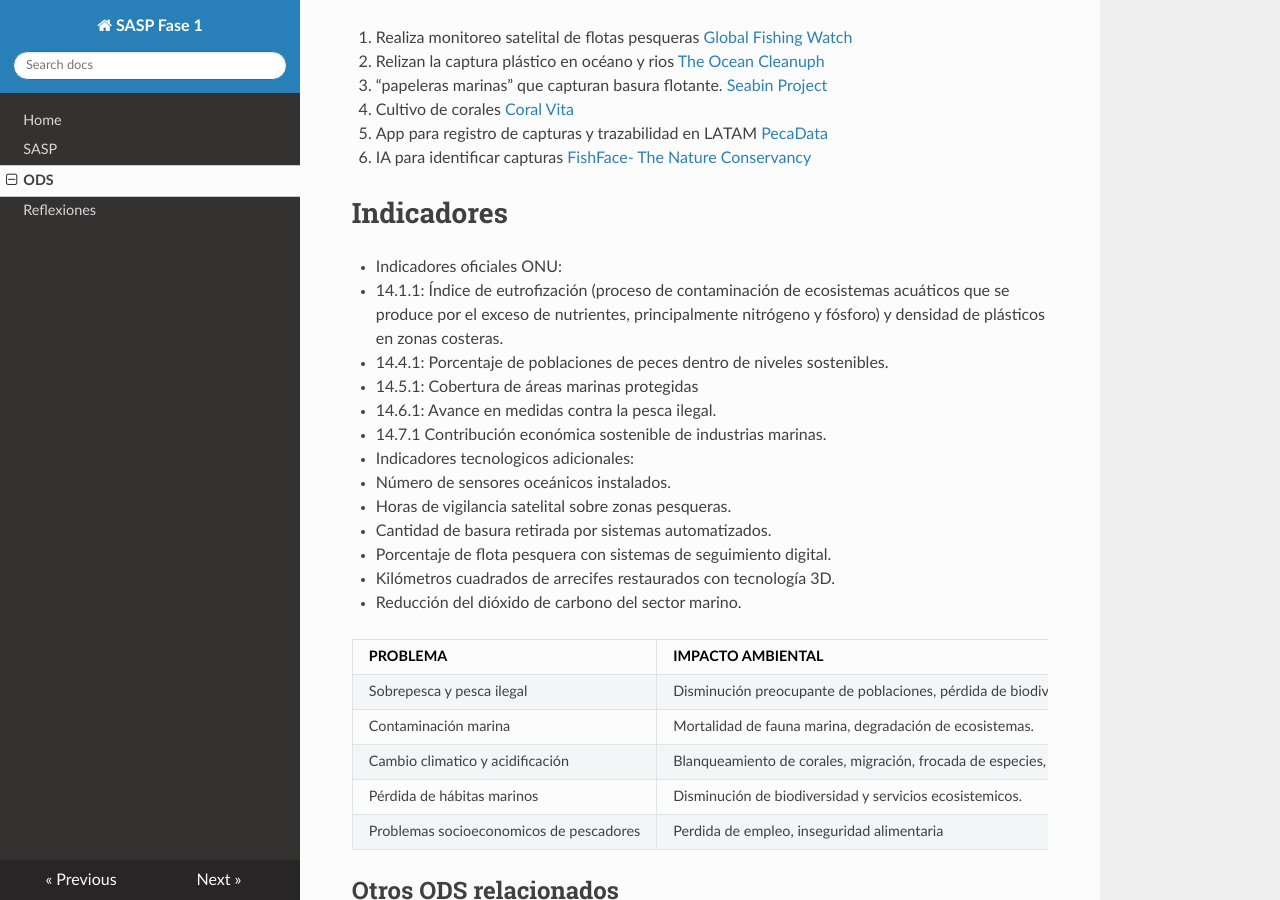
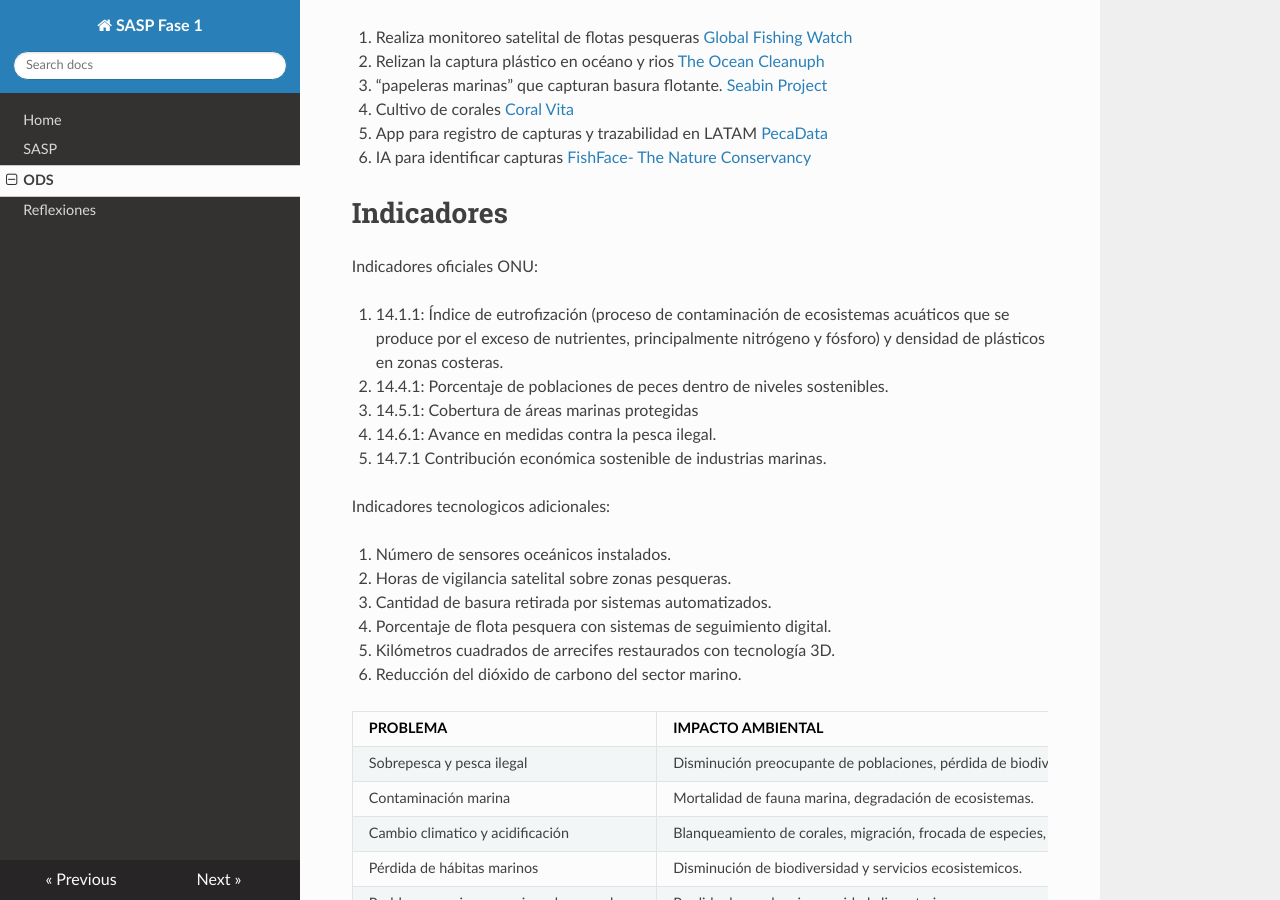
Before and after one commit to rgoncar723/SASP_Fase1_Src, an MkDocs documentation site: the page built from docs/ods.md, in a window 1280 px wide and 900 px high, scrolled down 2132 px. Built offline with MkDocs 1.6.1, drawn with Linux system fonts in a browser that asks for light colours; nearby versions of some CDN libraries.

Commit message:
Correcion aspecto ODS

```diff
--- a/docs/ods.md
+++ b/docs/ods.md
@@ -35,14 +35,16 @@ Como hemos mencionado anteriormente, la *implementación* de **satélites** y **
 [FishFace- The Nature Conservancy](https://www.nature.org/)
 
 # Indicadores
-- Indicadores oficiales ONU:
+
+Indicadores oficiales ONU:
 
 1. 14.1.1: Índice de eutrofización (proceso de contaminación de ecosistemas acuáticos que se produce por el exceso de nutrientes, principalmente nitrógeno y fósforo) y densidad de plásticos en zonas costeras.
 2. 14.4.1: Porcentaje de poblaciones de peces dentro de niveles sostenibles.
 3. 14.5.1: Cobertura de áreas marinas protegidas
 4. 14.6.1: Avance en medidas contra la pesca ilegal.
 5. 14.7.1 Contribución económica sostenible de industrias marinas.
-- Indicadores tecnologicos adicionales:
+
+Indicadores tecnologicos adicionales:
 
 1. Número de sensores oceánicos instalados.
 2. Horas de vigilancia satelital sobre zonas pesqueras.
```
